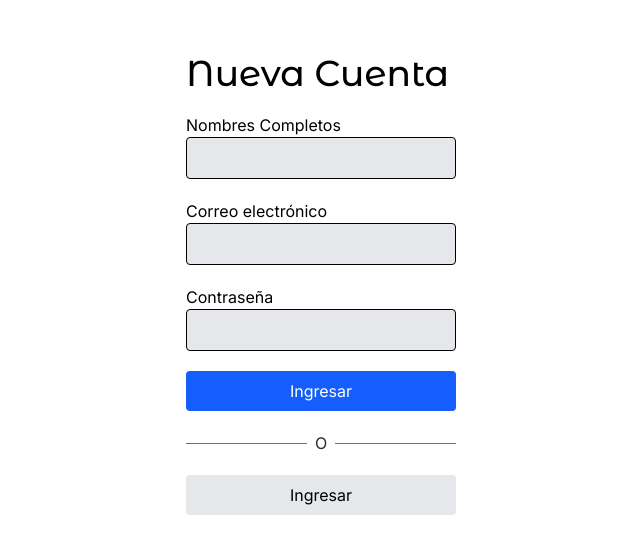
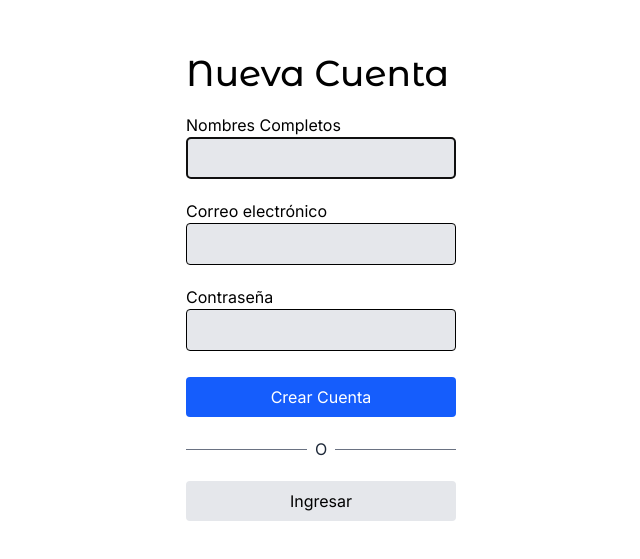
Before and after one commit to brayanpesantes/telso-app, a Next.js app: page /auth/new-account in a window 1280 px wide. Shown: the part 155-714 px from the top of the page, without its empty margins (319-959 px from the left). Built offline with nearby package versions, Linux system fonts and the light colour scheme; no server answers.

Commit message:
refactor(auth): extract register form into separate component
Move the registration form logic from the page component to a dedicated `RegisterForm` component to improve code maintainability and reusability. This change also centralizes form handling and validation logic in one place.

```diff
--- a/src/app/auth/new-account/page.tsx
+++ b/src/app/auth/new-account/page.tsx
@@ -1,42 +1,12 @@
 import { titleFont } from "@/config/fonts";
-import Link from "next/link";
+import { RegisterForm } from "./ui/register-form";
 
 export default function NewAccountPage() {
   return (
     <div className="flex flex-col min-h-screen pt-32 sm:pt-52">
       <h1 className={`${titleFont.className} text-4xl mb-5`}>Nueva Cuenta</h1>
 
-      <div className="flex flex-col">
-        <label htmlFor="names">Nombres Completos</label>
-        <input
-          className="px-5 py-2 border bg-gray-200 rounded mb-5"
-          type="text"
-        />
-        <label htmlFor="email">Correo electrónico</label>
-        <input
-          className="px-5 py-2 border bg-gray-200 rounded mb-5"
-          type="email"
-        />
-
-        <label htmlFor="email">Contraseña</label>
-        <input
-          className="px-5 py-2 border bg-gray-200 rounded mb-5"
-          type="email"
-        />
-
-        <button className="btn-primary">Ingresar</button>
-
-        {/* divisor l ine */}
-        <div className="flex items-center my-5">
-          <div className="flex-1 border-t border-gray-500"></div>
-          <div className="px-2 text-gray-800">O</div>
-          <div className="flex-1 border-t border-gray-500"></div>
-        </div>
-
-        <Link href="/auth/login" className="btn-secondary text-center">
-          Ingresar
-        </Link>
-      </div>
+      <RegisterForm />
     </div>
   );
 }
--- /dev/null
+++ b/src/app/auth/new-account/ui/register-form.tsx
@@ -0,0 +1,74 @@
+"use client";
+import { login, registerUser } from "@/actions";
+import clsx from "clsx";
+import Link from "next/link";
+import { useState } from "react";
+import { useForm } from "react-hook-form";
+type FormInputs = {
+  name: string;
+  email: string;
+  password: string;
+};
+export const RegisterForm = () => {
+  const [errorMessage, setErrorMessage] = useState("");
+  const {
+    register,
+    handleSubmit,
+    formState: { errors },
+  } = useForm<FormInputs>();
+
+  const onSubmit = async (values: FormInputs) => {
+    setErrorMessage("");
+    const { email, name, password } = values;
+    const res = await registerUser(name, email, password);
+    if (!res.ok) {
+      setErrorMessage(res.message);
+      return;
+    }
+    await login(email.toLowerCase(), password);
+    window.location.replace("/");
+  };
+  return (
+    <form className="flex flex-col" onSubmit={handleSubmit(onSubmit)}>
+      <label htmlFor="names">Nombres Completos</label>
+      <input
+        className={clsx("px-5 py-2 border bg-gray-200 rounded mb-5", {
+          "border-red-500": errors.name,
+        })}
+        type="text"
+        autoFocus
+        {...register("name", { required: true })}
+      />
+      <label htmlFor="email">Correo electrónico</label>
+      <input
+        className={clsx("px-5 py-2 border bg-gray-200 rounded mb-5", {
+          "border-red-500": errors.email,
+        })}
+        type="email"
+        {...register("email", { required: true, pattern: /^\S+@\S+$/i })}
+      />
+
+      <label htmlFor="email">Contraseña</label>
+      <input
+        className={clsx("px-5 py-2 border bg-gray-200 rounded mb-5", {
+          "border-red-500": errors.password,
+        })}
+        type="password"
+        {...register("password", { required: true })}
+      />
+      <span className="text-red-500 pb-1.5">{errorMessage}</span>
+      <button className="btn-primary">Crear Cuenta</button>
+
+      {/* divisor l ine */}
+      <div className="flex items-center my-5">
+        <div className="flex-1 border-t border-gray-500"></div>
+        <div className="px-2 text-gray-800">O</div>
+        <div className="flex-1 border-t border-gray-500"></div>
+      </div>
+
+      <Link href="/auth/login" className="btn-secondary text-center">
+        Ingresar
+      </Link>
+    </form>
+  );
+};
```
